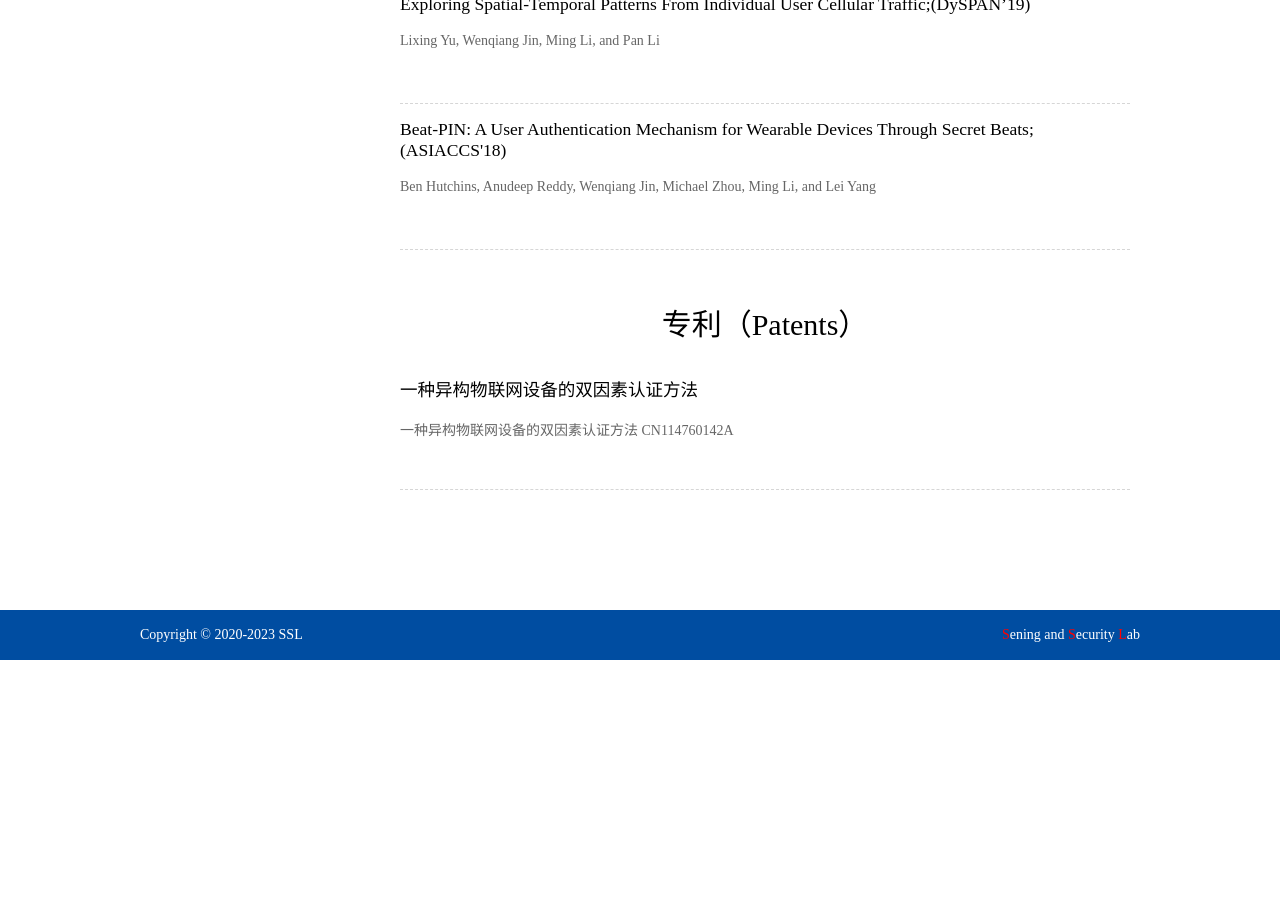
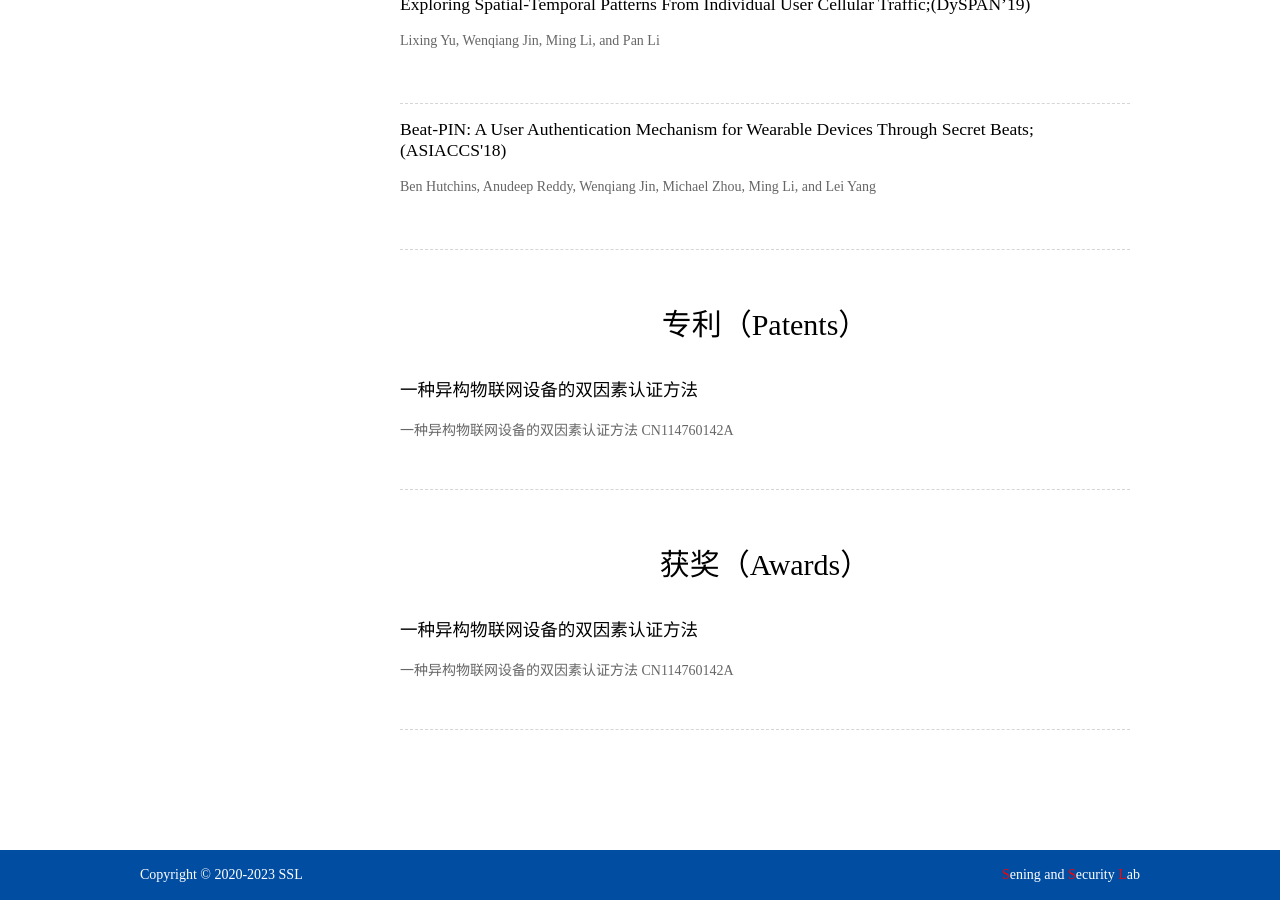
Before and after one commit to Wenqiangjin/wenqiangjin.github.io, a Jekyll site: the page built from pages/paper.html, in a window 1280 px wide and 900 px high, scrolled down 2484 px. Built offline with Jekyll 4.4.1, drawn with Linux system fonts in a browser that asks for light colours; before the commit the page ends 3144 px from its top, so only the background shows below that.

Commit message:
paper patent

```diff
--- a/pages/paper.html
+++ b/pages/paper.html
@@ -128,6 +128,16 @@ description: 论文
           <div class="n_temp_r_b1"><h4>一种异构物联网设备的双因素认证方法 CN114760142A</h4></div>
         </li>
       </ul>
+
+      <div style="margin-top:50px"></div>
+      <h1 align="center">获奖（Awards）</h1>
+      <br>
+      <h3>一种异构物联网设备的双因素认证方法</h3>
+      <ul>
+        <li>
+          <div class="n_temp_r_b1"><h4>一种异构物联网设备的双因素认证方法 CN114760142A</h4></div>
+        </li>
+      </ul>
       <div style="margin-top:50px"></div>
 
     </div>
```
Also changed, not shown: images/teacher/wenqiang.png.
